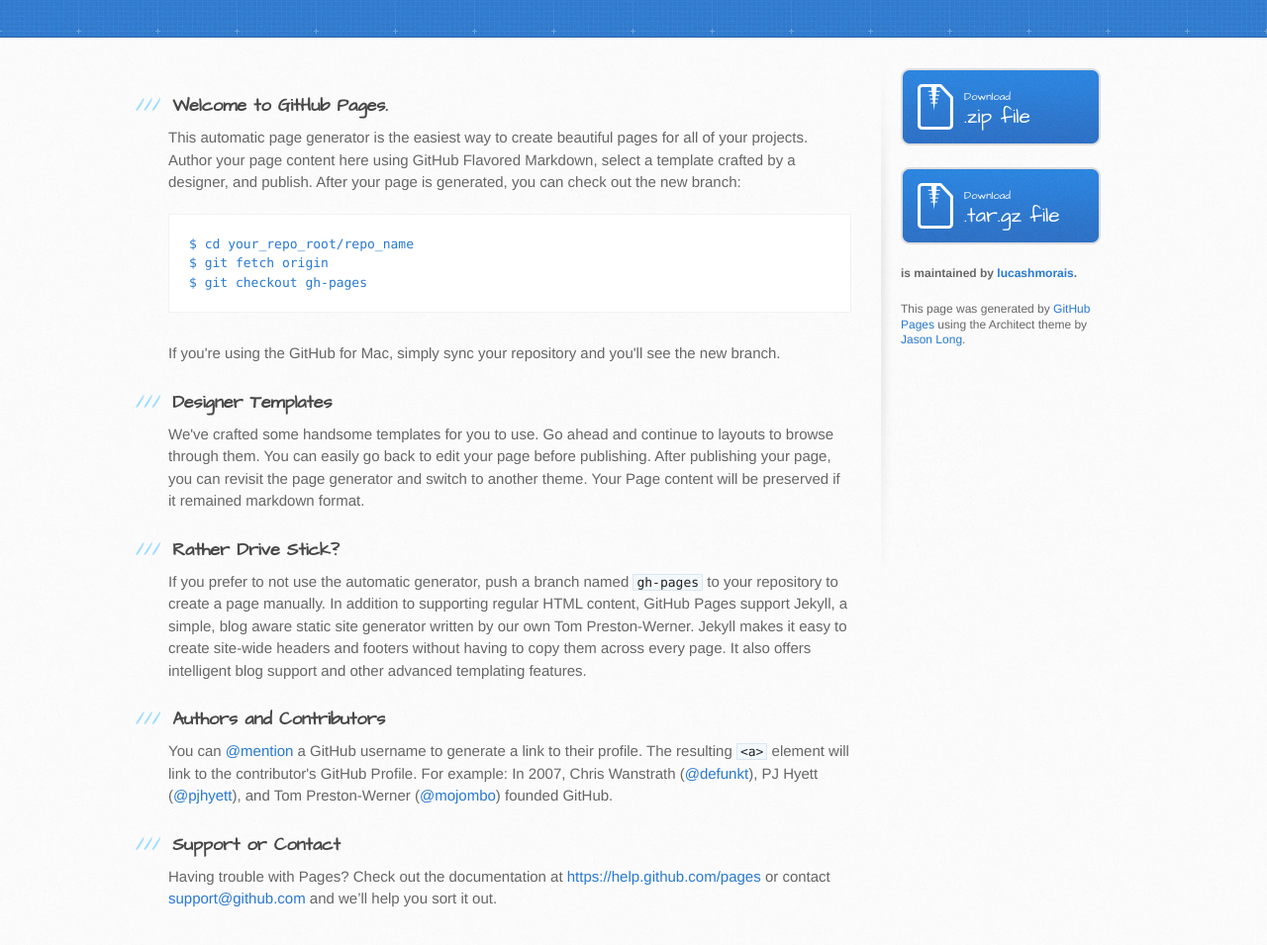
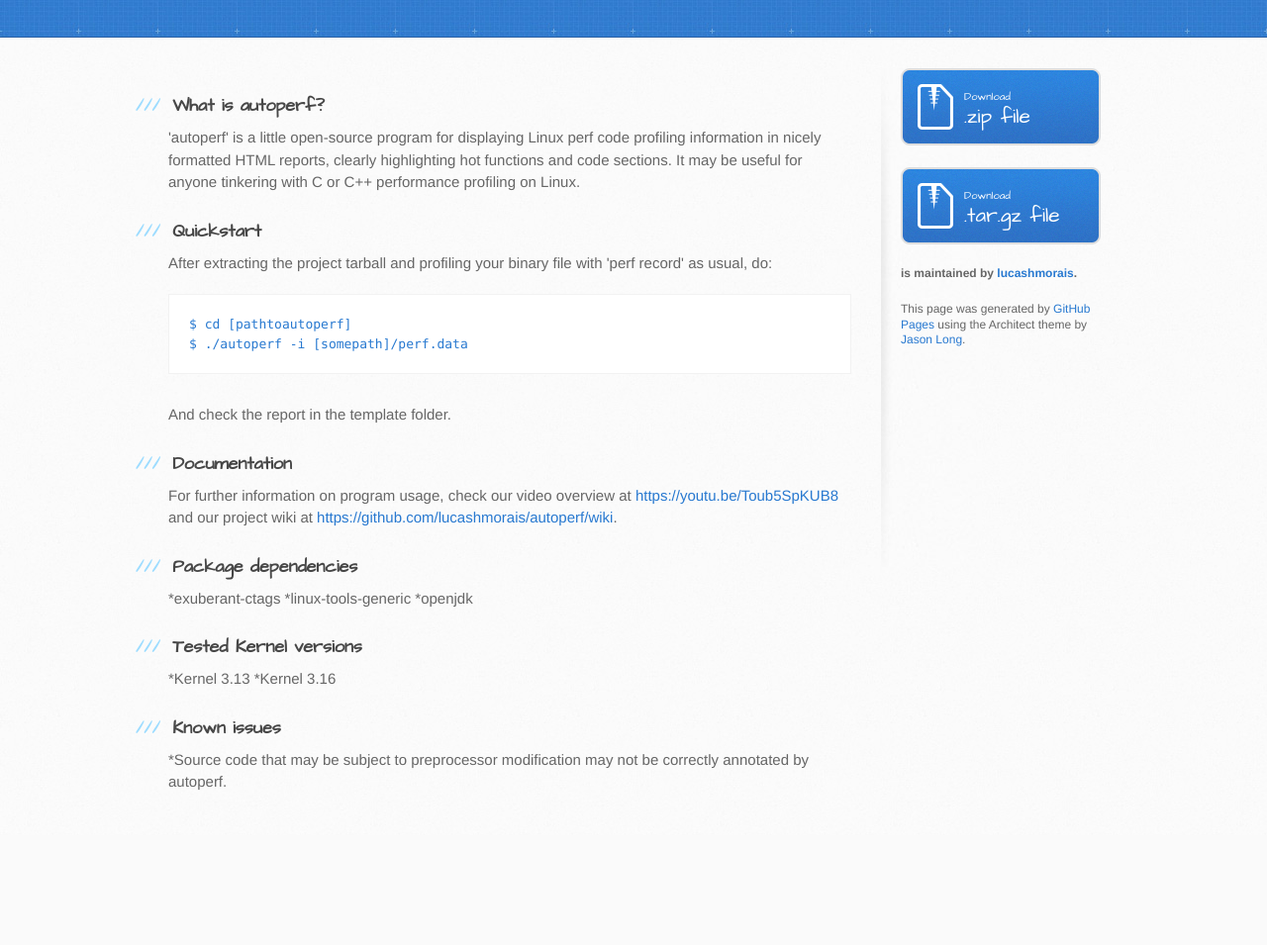
Before and after one commit to lucashmorais/autoperf, a plain HTML site: page index.html in a window 1280 px wide. Shown: the part 129-1084 px from the top of the page at 99% size. After the commit the page ends 973 px from the top, so only its background shows below. Drawn offline with Linux system fonts and the light colour scheme.

```diff
--- a/index.html
+++ b/index.html
@@ -29,36 +29,43 @@
       <div class="inner clearfix">
         <section id="main-content">
           <h3>
-<a id="welcome-to-github-pages" class="anchor" href="#welcome-to-github-pages" aria-hidden="true"><span class="octicon octicon-link"></span></a>Welcome to GitHub Pages.</h3>
+<a id="what-is-autoperf" class="anchor" href="#what-is-autoperf" aria-hidden="true"><span class="octicon octicon-link"></span></a>What is autoperf?</h3>
 
-<p>This automatic page generator is the easiest way to create beautiful pages for all of your projects. Author your page content here using GitHub Flavored Markdown, select a template crafted by a designer, and publish. After your page is generated, you can check out the new branch:</p>
+<p>'autoperf' is a little open-source program for displaying Linux perf code profiling information in nicely formatted HTML reports, clearly highlighting hot functions and code sections. It may be useful for anyone tinkering with C or C++ performance profiling on Linux.</p>
 
-<pre><code>$ cd your_repo_root/repo_name
-$ git fetch origin
-$ git checkout gh-pages
+<h3>
+<a id="quickstart" class="anchor" href="#quickstart" aria-hidden="true"><span class="octicon octicon-link"></span></a>Quickstart</h3>
+
+<p>After extracting the project tarball and profiling your binary file with 'perf record' as usual, do:</p>
+
+<pre><code>$ cd [pathtoautoperf]
+$ ./autoperf -i [somepath]/perf.data
 </code></pre>
 
-<p>If you're using the GitHub for Mac, simply sync your repository and you'll see the new branch.</p>
+<p>And check the report in the template folder.</p>
 
 <h3>
-<a id="designer-templates" class="anchor" href="#designer-templates" aria-hidden="true"><span class="octicon octicon-link"></span></a>Designer Templates</h3>
+<a id="documentation" class="anchor" href="#documentation" aria-hidden="true"><span class="octicon octicon-link"></span></a>Documentation</h3>
 
-<p>We've crafted some handsome templates for you to use. Go ahead and continue to layouts to browse through them. You can easily go back to edit your page before publishing. After publishing your page, you can revisit the page generator and switch to another theme. Your Page content will be preserved if it remained markdown format.</p>
+<p>For further information on program usage, check our video overview at <a href="https://youtu.be/Toub5SpKUB8">https://youtu.be/Toub5SpKUB8</a> and our project wiki at <a href="https://github.com/lucashmorais/autoperf/wiki">https://github.com/lucashmorais/autoperf/wiki</a>.</p>
 
 <h3>
-<a id="rather-drive-stick" class="anchor" href="#rather-drive-stick" aria-hidden="true"><span class="octicon octicon-link"></span></a>Rather Drive Stick?</h3>
+<a id="package-dependencies" class="anchor" href="#package-dependencies" aria-hidden="true"><span class="octicon octicon-link"></span></a>Package dependencies</h3>
 
-<p>If you prefer to not use the automatic generator, push a branch named <code>gh-pages</code> to your repository to create a page manually. In addition to supporting regular HTML content, GitHub Pages support Jekyll, a simple, blog aware static site generator written by our own Tom Preston-Werner. Jekyll makes it easy to create site-wide headers and footers without having to copy them across every page. It also offers intelligent blog support and other advanced templating features.</p>
+<p>*exuberant-ctags
+*linux-tools-generic
+*openjdk</p>
 
 <h3>
-<a id="authors-and-contributors" class="anchor" href="#authors-and-contributors" aria-hidden="true"><span class="octicon octicon-link"></span></a>Authors and Contributors</h3>
+<a id="tested-kernel-versions" class="anchor" href="#tested-kernel-versions" aria-hidden="true"><span class="octicon octicon-link"></span></a>Tested Kernel versions</h3>
 
-<p>You can <a href="https://github.com/blog/821" class="user-mention">@mention</a> a GitHub username to generate a link to their profile. The resulting <code>&lt;a&gt;</code> element will link to the contributor's GitHub Profile. For example: In 2007, Chris Wanstrath (<a href="https://github.com/defunkt" class="user-mention">@defunkt</a>), PJ Hyett (<a href="https://github.com/pjhyett" class="user-mention">@pjhyett</a>), and Tom Preston-Werner (<a href="https://github.com/mojombo" class="user-mention">@mojombo</a>) founded GitHub.</p>
+<p>*Kernel 3.13
+*Kernel 3.16</p>
 
 <h3>
-<a id="support-or-contact" class="anchor" href="#support-or-contact" aria-hidden="true"><span class="octicon octicon-link"></span></a>Support or Contact</h3>
+<a id="known-issues" class="anchor" href="#known-issues" aria-hidden="true"><span class="octicon octicon-link"></span></a>Known issues</h3>
 
-<p>Having trouble with Pages? Check out the documentation at <a href="https://help.github.com/pages">https://help.github.com/pages</a> or contact <a href="mailto:support@github.com">support@github.com</a> and we’ll help you sort it out.</p>
+<p>*Source code that may be subject to preprocessor modification may not be correctly annotated by autoperf.</p>
         </section>
 
         <aside id="sidebar">
```
Also changed, not shown: params.json (+1 -1 lines).
